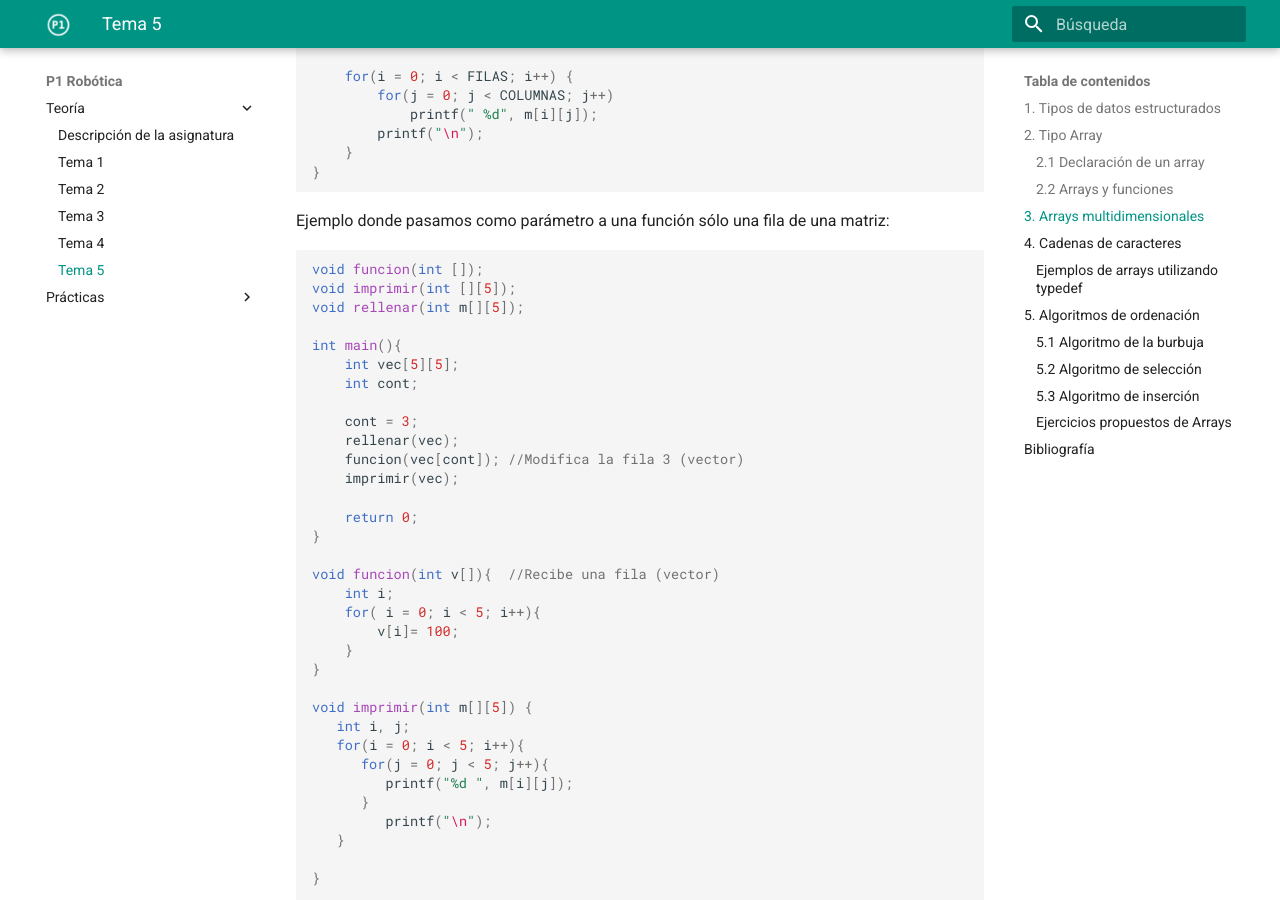
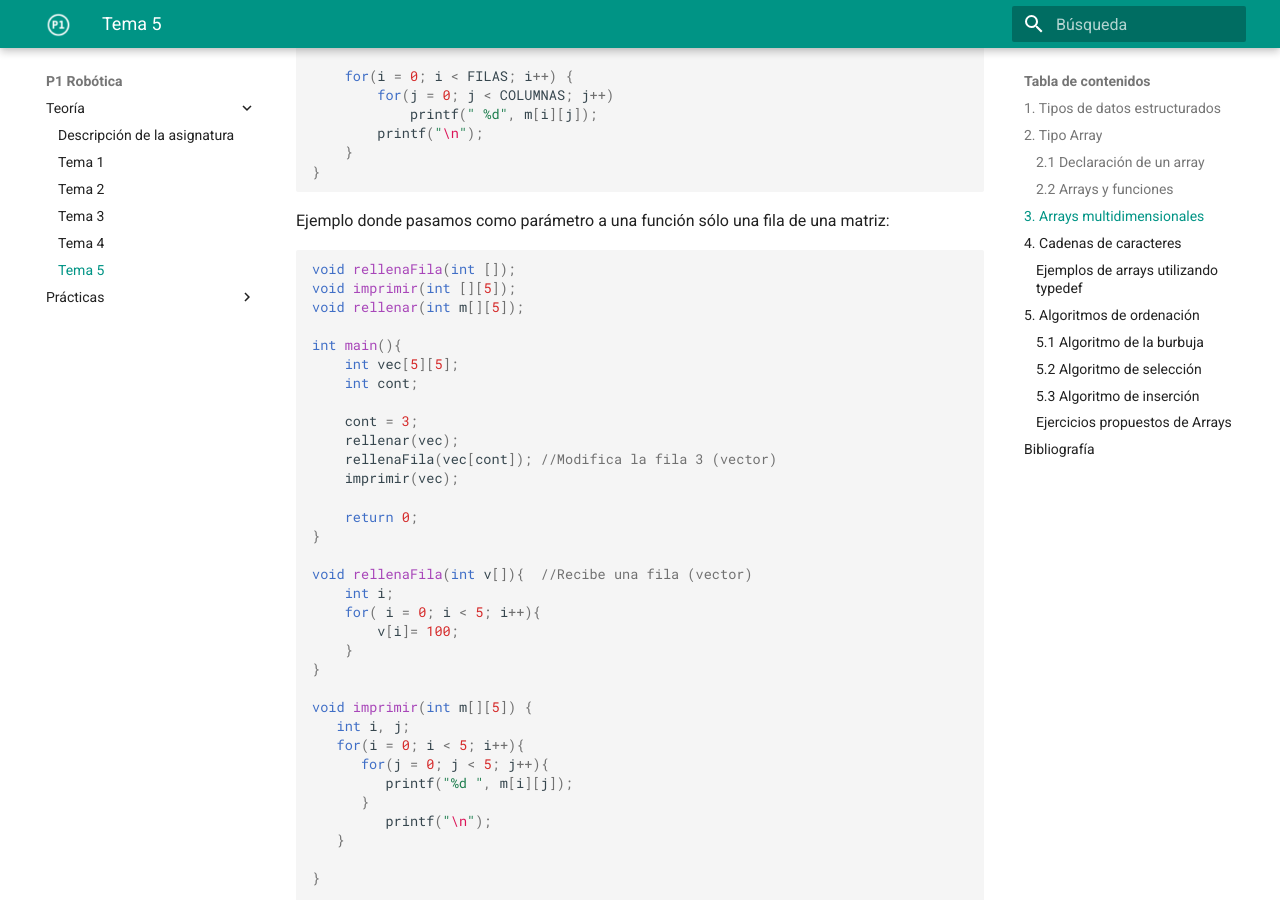
Before and after one commit to cpomares/p1-robotica, an MkDocs documentation site: the page built from docs/Teoria/tema05-datos-estructurados-Arrays/tema05-datos-estructurados-Arrays.md, in a window 1280 px wide and 900 px high, scrolled down 9372 px. Built offline with MkDocs 1.6.1 and Material for MkDocs 9.7.7, drawn with Linux system fonts in a browser that asks for light colours.

Commit message:
ejemplo tema5

```diff
--- a/docs/Teoria/tema05-datos-estructurados-Arrays/tema05-datos-estructurados-Arrays.md
+++ b/docs/Teoria/tema05-datos-estructurados-Arrays/tema05-datos-estructurados-Arrays.md
@@ -433,7 +433,7 @@ void imprime(int m[][COLUMNAS]) {
 Ejemplo donde pasamos como parámetro a una función sólo una fila de una matriz:
 
 ~~~c
-void funcion(int []);
+void rellenaFila(int []);
 void imprimir(int [][5]);
 void rellenar(int m[][5]);
 
@@ -443,13 +443,13 @@ int main(){
 
     cont = 3;
     rellenar(vec);
-    funcion(vec[cont]); //Modifica la fila 3 (vector)
+    rellenaFila(vec[cont]); //Modifica la fila 3 (vector)
     imprimir(vec);
 
     return 0;
 }
 
-void funcion(int v[]){  //Recibe una fila (vector)
+void rellenaFila(int v[]){  //Recibe una fila (vector)
     int i;
     for( i = 0; i < 5; i++){
         v[i]= 100;
```
